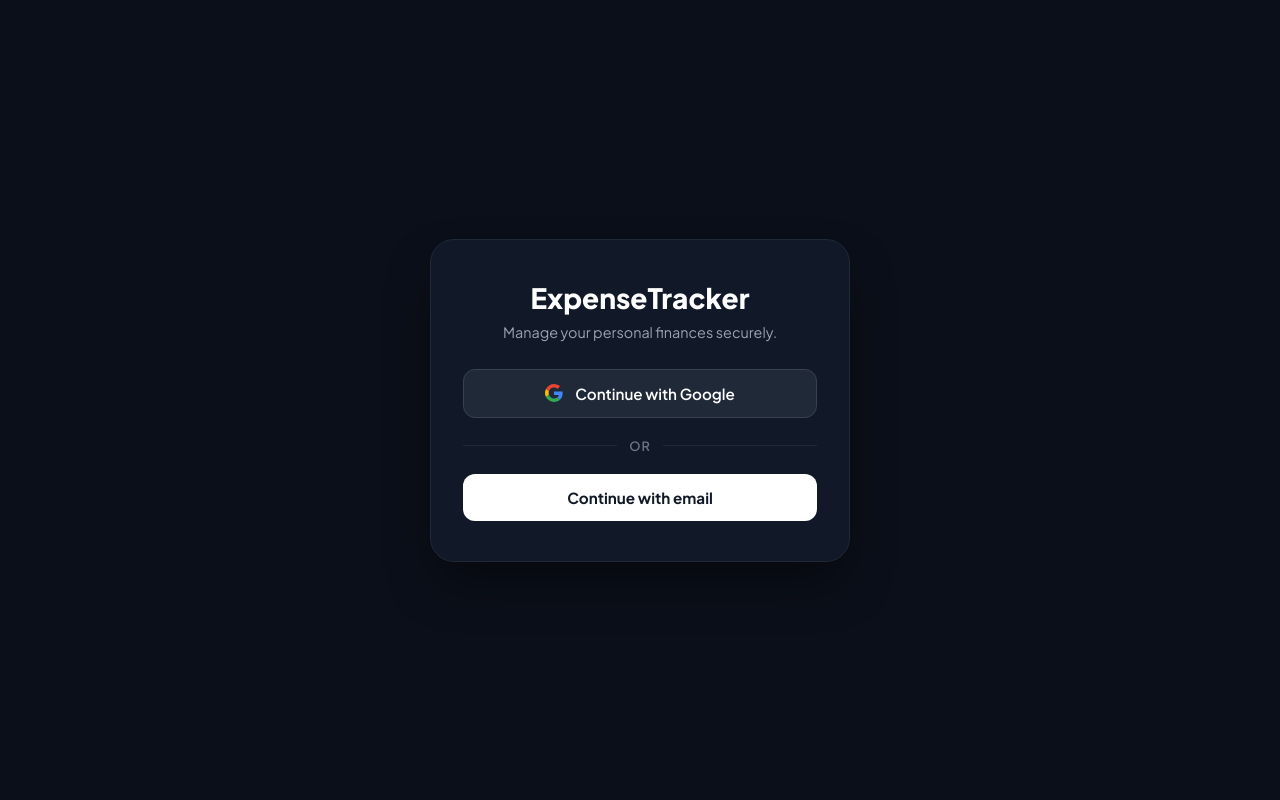
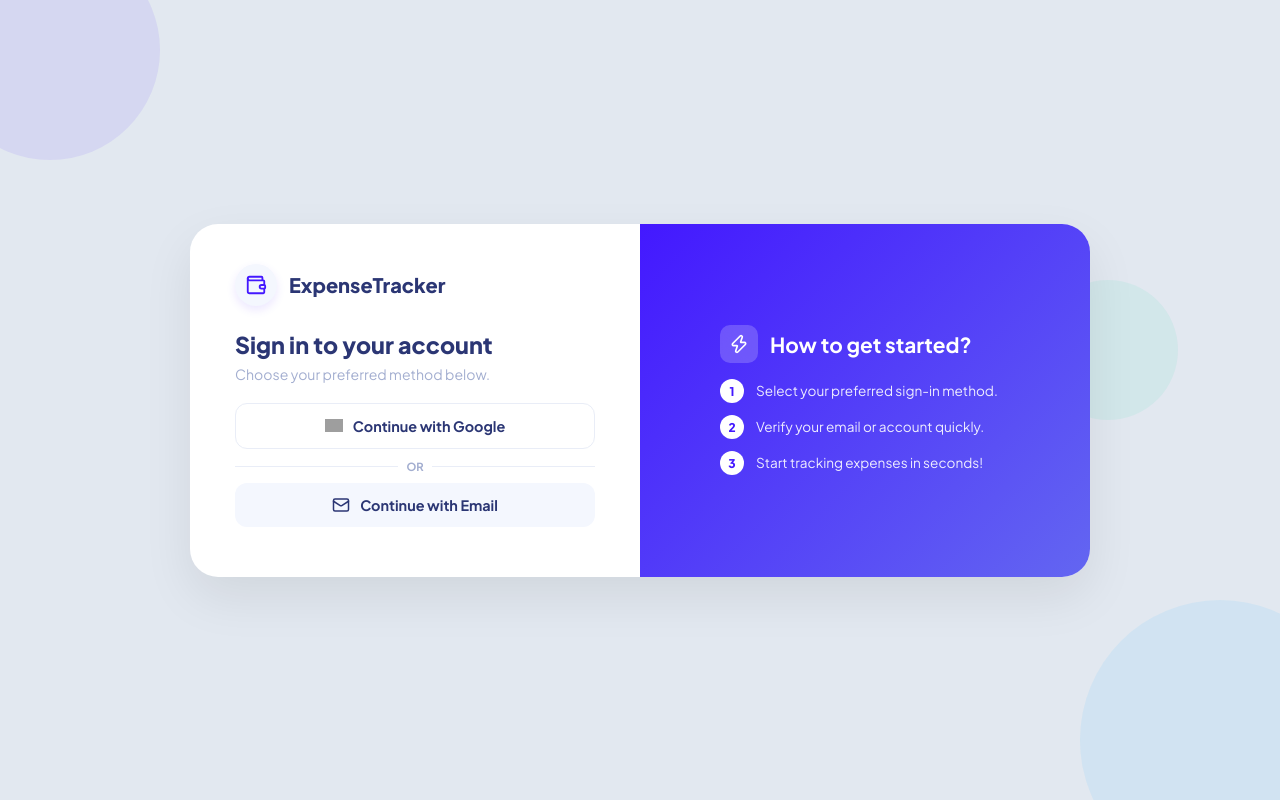
Before and after one commit to karthees-m/expense-tracker, a React (Vite) app: page / in a window 1280 px wide. Built offline with nearby package versions, Linux system fonts and the light colour scheme; no server answers; the database is empty; grey boxes are pictures that could not be loaded.

Commit message:
Update App.jsx

```diff
--- a/src/App.jsx
+++ b/src/App.jsx
@@ -17,16 +17,17 @@ import Budgets from "./pages/Budgets/Budgets";
 import Settings from "./pages/Settings/Settings";
 import ExpenseCalendar from "./pages/Calendar/ExpenseCalendar";
 import AddExpenseModal from "./components/AddModal/AddExpenseModal";
+import LoginPage from "./components/LoginPage/LoginPage";
 import "./App.css";
 
 const DEFAULT_CATEGORIES = [
-  { id: "1", name: "Food & Dining", icon: "🍔", color: "#4318FF" },
-  { id: "2", name: "Transport", icon: "🚗", color: "#39B8FF" },
-  { id: "3", name: "Shopping", icon: "🛍️", color: "#05CD99" },
-  { id: "4", name: "Bills & Utilities", icon: "⚡", color: "#FFB547" },
-  { id: "5", name: "Entertainment", icon: "🍿", color: "#EE5D50" },
-  { id: "6", name: "Lent to Friend", icon: "🤝", color: "#868CFF" },
-  { id: "7", name: "Others", icon: "📦", color: "#A3AED0" },
+  { id: "1", name: "Food & Dining", icon: "Utensils", color: "#4318FF" },
+  { id: "2", name: "Transport", icon: "Car", color: "#39B8FF" },
+  { id: "3", name: "Shopping", icon: "ShoppingBag", color: "#05CD99" },
+  { id: "4", name: "Bills & Utilities", icon: "Zap", color: "#FFB547" },
+  { id: "5", name: "Entertainment", icon: "Film", color: "#EE5D50" },
+  { id: "6", name: "Lent to Friend", icon: "Users", color: "#868CFF" },
+  { id: "7", name: "Others", icon: "Box", color: "#A3AED0" },
 ];
 
 const DEFAULT_BUDGETS = {
@@ -46,7 +47,6 @@ export default function App() {
   const [showModal, setShowModal] = useState(false);
   const [expenses, setExpenses] = useState([]);
   const [categories, setCategories] = useState(DEFAULT_CATEGORIES);
-
   const [selectedTxId, setSelectedTxId] = useState(null);
 
   const [userName, setUserName] = useState(
@@ -81,9 +81,7 @@ export default function App() {
           setUser(result.user);
           window.history.replaceState(null, "", window.location.pathname);
         })
-        .catch((error) => {
-          console.error("Error signing in with email link:", error);
-        });
+        .catch((error) => console.error("Error signing in:", error));
     }
   }, []);
 
@@ -92,6 +90,8 @@ export default function App() {
       setUser(currentUser);
       if (currentUser && currentUser.displayName) {
         setUserName(currentUser.displayName);
+      } else if (!currentUser) {
+        setExpenses([]);
       }
       setLoadingAuth(false);
     });
@@ -104,7 +104,7 @@ export default function App() {
   }, [theme]);
 
   useEffect(() => {
-    if (!user) {
+    if (!user || !user.uid) {
       setExpenses([]);
       return;
     }
@@ -119,17 +119,17 @@ export default function App() {
           id: doc.id,
           ...doc.data(),
         }));
-
         data.sort((a, b) => {
           const timeA = a.createdAt?.seconds || 0;
           const timeB = b.createdAt?.seconds || 0;
           return timeB - timeA;
         });
-
         setExpenses(data);
       },
       (error) => {
+        if (error.code !== "permission-denied") {
           console.error("Error fetching expenses: ", error);
+        }
       },
     );
     return () => unsubscribe();
@@ -137,7 +137,9 @@ export default function App() {
 
   useEffect(() => {
     const qCat = query(collection(db, "custom_categories"));
-    const unsubscribeCat = onSnapshot(qCat, (snapshot) => {
+    const unsubscribeCat = onSnapshot(
+      qCat,
+      (snapshot) => {
         const customCats = snapshot.docs.map((doc) => ({
           id: doc.id,
           ...doc.data(),
@@ -156,7 +158,11 @@ export default function App() {
           }
         });
         setCategories(combined);
-    });
+      },
+      (err) => {
+        if (err.code !== "permission-denied") console.error(err);
+      },
+    );
     return () => unsubscribeCat();
   }, []);
 
@@ -165,7 +171,6 @@ export default function App() {
       await signInWithPopup(auth, googleProvider);
     } catch (err) {
       console.error("Login failed:", err);
-      alert("Google Login failed. Please try again.");
     }
   };
 
@@ -180,13 +185,13 @@ export default function App() {
       window.localStorage.setItem("emailForSignIn", email);
       setEmailSent(true);
     } catch (err) {
-      console.error(err);
       alert("Error sending email: " + err.message);
     }
   };
 
   const handleLogout = async () => {
     try {
+      setExpenses([]);
       await signOut(auth);
     } catch (err) {
       console.error("Logout failed:", err);
@@ -212,241 +217,16 @@ export default function App() {
 
   if (!user) {
     return (
-      <div
-        style={{
-          display: "flex",
-          flexDirection: "column",
-          alignItems: "center",
-          justifyContent: "center",
-          height: "100vh",
-          background: "#0b0f19",
-          color: "#f8fafc",
-          fontFamily: "inherit",
-        }}
-      >
-        <div
-          style={{
-            background: "#111827",
-            padding: "40px 32px",
-            borderRadius: "24px",
-            boxShadow: "0 25px 50px -12px rgba(0, 0, 0, 0.5)",
-            border: "1px solid #1f2937",
-            textAlign: "center",
-            maxWidth: "420px",
-            width: "90%",
-          }}
-        >
-          {emailSent ? (
-            <div>
-              <h2 style={{ color: "#fff", marginBottom: "10px" }}>
-                Check your email! 📧
-              </h2>
-              <p
-                style={{
-                  color: "#9ca3af",
-                  marginBottom: "20px",
-                  fontSize: "0.9rem",
-                }}
-              >
-                We've sent a sign-in link to <strong>{email}</strong>.
-              </p>
-              <button
-                onClick={() => setEmailSent(false)}
-                style={{
-                  background: "transparent",
-                  color: "#39b8ff",
-                  border: "none",
-                  cursor: "pointer",
-                  fontSize: "0.9rem",
-                  fontWeight: "600",
-                }}
-              >
-                Back to Login
-              </button>
-            </div>
-          ) : showEmailInput ? (
-            <form
-              onSubmit={handleEmailLogin}
-              style={{ display: "flex", flexDirection: "column", gap: "14px" }}
-            >
-              <h2
-                style={{
-                  color: "#fff",
-                  marginBottom: "8px",
-                  fontSize: "1.5rem",
-                  fontWeight: "800",
-                }}
-              >
-                Enter your email
-              </h2>
-              <p
-                style={{
-                  color: "#9ca3af",
-                  fontSize: "0.85rem",
-                  marginBottom: "10px",
-                }}
-              >
-                We'll send a secure sign-in link to your inbox.
-              </p>
-              <input
-                type="email"
-                placeholder="Enter your email"
-                value={email}
-                onChange={(e) => setEmail(e.target.value)}
-                required
-                style={{
-                  background: "#0b0f19",
-                  border: "1px solid #374151",
-                  padding: "14px 16px",
-                  borderRadius: "12px",
-                  color: "#ffffff",
-                  fontSize: "0.95rem",
-                  outline: "none",
-                  width: "100%",
-                }}
+      <LoginPage
+        handleGoogleLogin={handleGoogleLogin}
+        handleEmailLogin={handleEmailLogin}
+        email={email}
+        setEmail={setEmail}
+        emailSent={emailSent}
+        setEmailSent={setEmailSent}
+        showEmailInput={showEmailInput}
+        setShowEmailInput={setShowEmailInput}
       />
-              <button
-                type="submit"
-                style={{
-                  background: "#ffffff",
-                  color: "#111827",
-                  border: "none",
-                  padding: "14px 20px",
-                  borderRadius: "12px",
-                  fontSize: "0.95rem",
-                  fontWeight: "700",
-                  cursor: "pointer",
-                  width: "100%",
-                  transition: "background 0.2s",
-                }}
-              >
-                Send Sign-In Link
-              </button>
-              <button
-                type="button"
-                onClick={() => setShowEmailInput(false)}
-                style={{
-                  background: "transparent",
-                  color: "#6b7280",
-                  border: "none",
-                  cursor: "pointer",
-                  fontSize: "0.85rem",
-                  marginTop: "5px",
-                }}
-              >
-                Back to options
-              </button>
-            </form>
-          ) : (
-            <div>
-              <h2
-                style={{
-                  fontSize: "1.75rem",
-                  fontWeight: "800",
-                  marginBottom: "8px",
-                  color: "#ffffff",
-                }}
-              >
-                ExpenseTracker
-              </h2>
-              <p
-                style={{
-                  color: "#9ca3af",
-                  marginBottom: "28px",
-                  fontSize: "0.9rem",
-                }}
-              >
-                Manage your personal finances securely.
-              </p>
-
-              <button
-                onClick={handleGoogleLogin}
-                style={{
-                  background: "#1f2937",
-                  color: "#ffffff",
-                  border: "1px solid #374151",
-                  padding: "14px 20px",
-                  borderRadius: "12px",
-                  fontSize: "0.95rem",
-                  fontWeight: "600",
-                  cursor: "pointer",
-                  width: "100%",
-                  display: "flex",
-                  alignItems: "center",
-                  justifyContent: "center",
-                  gap: "12px",
-                  transition: "background 0.2s",
-                }}
-              >
-                <svg
-                  width="18"
-                  height="18"
-                  xmlns="http://www.w3.org/2000/svg"
-                  viewBox="0 0 48 48"
-                >
-                  <path
-                    fill="#EA4335"
-                    d="M24 9.5c3.54 0 6.7 1.22 9.21 3.6l6.85-6.85C35.9 2.38 30.47 0 24 0 14.62 0 6.51 5.38 2.56 13.22l7.98 6.19C12.43 13.72 17.74 9.5 24 9.5z"
-                  />
-                  <path
-                    fill="#4285F4"
-                    d="M46.98 24.55c0-1.57-.15-3.09-.38-4.55H24v9.02h12.94c-.58 2.96-2.26 5.48-4.78 7.18l7.73 6c4.51-4.18 7.09-10.36 7.09-17.65z"
-                  />
-                  <path
-                    fill="#FBBC05"
-                    d="M10.53 28.59c-.48-1.45-.76-2.99-.76-4.59s.27-3.14.76-4.59l-7.98-6.19C.92 16.46 0 20.12 0 24c0 3.88.92 7.54 2.56 10.78l7.97-6.19z"
-                  />
-                  <path
-                    fill="#34A853"
-                    d="M24 48c6.48 0 11.93-2.13 15.89-5.81l-7.73-6c-2.15 1.45-4.92 2.3-8.16 2.3-6.26 0-11.57-4.22-13.46-9.91l-7.98 6.19C6.51 42.62 14.62 48 24 48z"
-                  />
-                </svg>
-                Continue with Google
-              </button>
-
-              <div
-                style={{
-                  display: "flex",
-                  alignItems: "center",
-                  justifyContent: "center",
-                  margin: "20px 0",
-                  color: "#6b7280",
-                  fontSize: "0.8rem",
-                  fontWeight: "600",
-                  textTransform: "uppercase",
-                  letterSpacing: "1px",
-                }}
-              >
-                <span
-                  style={{ flex: 1, height: "1px", background: "#1f2937" }}
-                ></span>
-                <span style={{ padding: "0 12px" }}>OR</span>
-                <span
-                  style={{ flex: 1, height: "1px", background: "#1f2937" }}
-                ></span>
-              </div>
-
-              <button
-                onClick={() => setShowEmailInput(true)}
-                style={{
-                  background: "#ffffff",
-                  color: "#111827",
-                  border: "none",
-                  padding: "14px 20px",
-                  borderRadius: "12px",
-                  fontSize: "0.95rem",
-                  fontWeight: "700",
-                  cursor: "pointer",
-                  width: "100%",
-                  transition: "background 0.2s",
-                }}
-              >
-                Continue with email
-              </button>
-            </div>
-          )}
-        </div>
-      </div>
     );
   }
 
@@ -537,12 +317,10 @@ export default function App() {
         setActiveTab={setActiveTab}
         handleLogout={handleLogout}
       />
-
       <main className="main-content">
         <div className="blue-backdrop"></div>
         {renderActivePage()}
       </main>
-
       {showModal && (
         <AddExpenseModal
           closeModal={() => setShowModal(false)}
```
Lines whose indentation alone changed are shown as unchanged.
